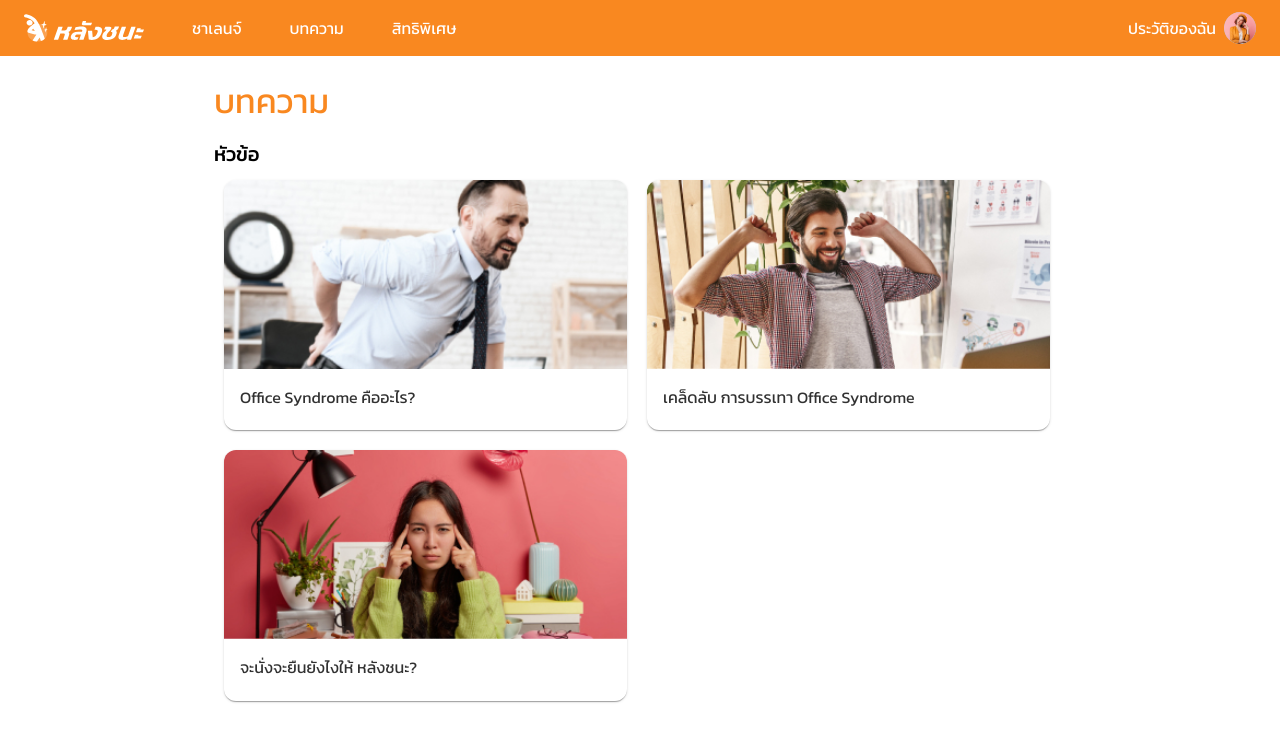
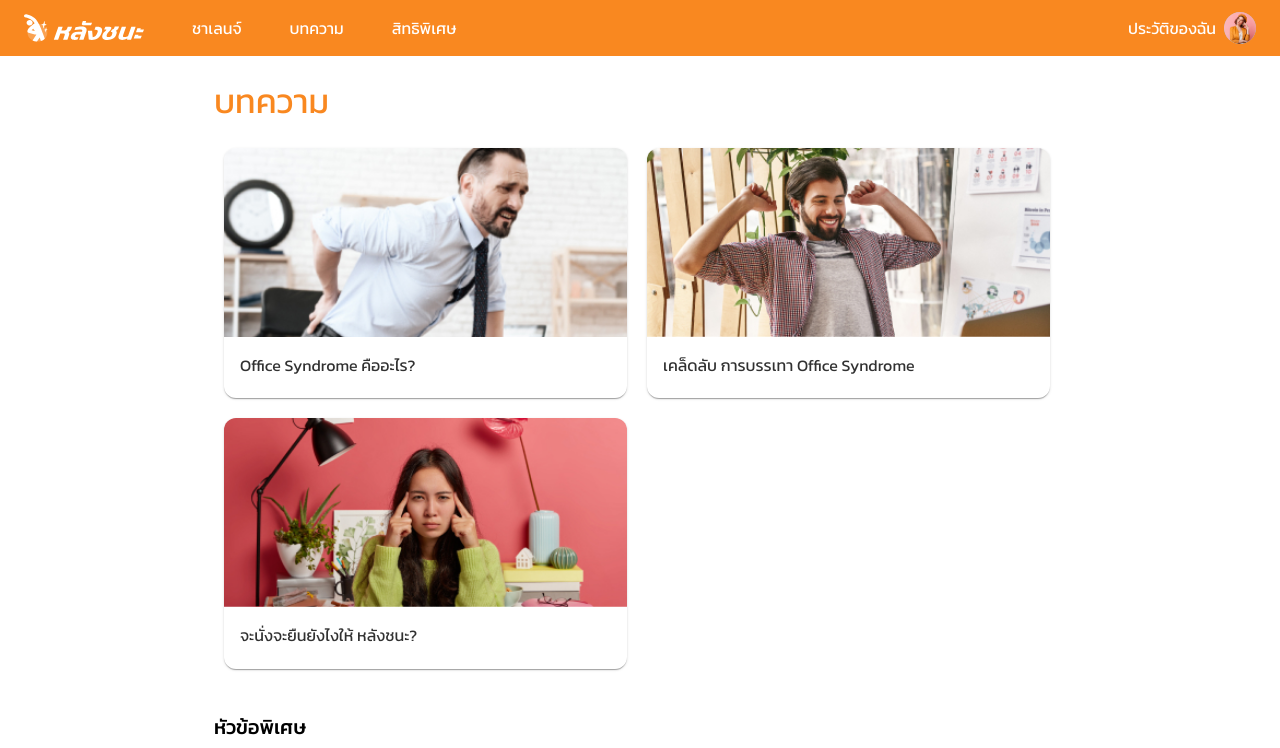
Before and after one commit to WebmasterCamp/ywc18-workshop-b, a Next.js app: page /content in a window 1280 px wide. Shown: the top 748 px of the page. Built offline with nearby package versions, Linux system fonts and the light colour scheme.

Commit message:
remove title for content

```diff
--- a/src/pages/content/index.tsx
+++ b/src/pages/content/index.tsx
@@ -54,7 +54,6 @@ export default function StartPage() {
           บทความ
         </Typography>
         <Box mb={4}>
-          <Typography variant="h6">หัวข้อ</Typography>
           <Stack flexWrap="wrap" direction="row">
             {normalContents.map((props, index) => (
               <BlogBlock key={`nor-${index}`} {...props} />
```
